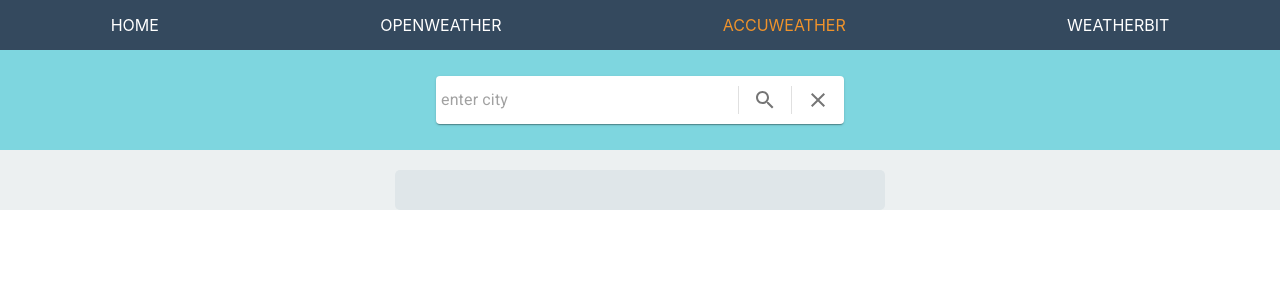
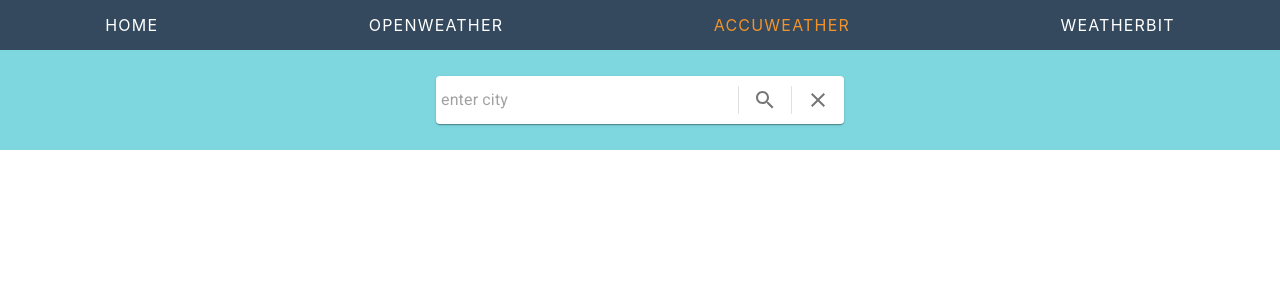
Before and after one commit to slawekmarciniak/weather_app_axios_api_ts, a React (Create React App) app: page /accuweather in a window 1280 px wide. Shown: the top 300 px of the page. Built offline with nearby package versions, Linux system fonts and the light colour scheme.

Commit message:
fix styles

```diff
--- a/src/components/Nav/styles.css
+++ b/src/components/Nav/styles.css
@@ -22,6 +22,7 @@
 .navContainer li {
     text-decoration: none;
     text-transform: uppercase;
+    letter-spacing: 1.2px;
     display: block;
     margin-left: 0;
 
--- a/src/components/Pages/AccuWeather.tsx
+++ b/src/components/Pages/AccuWeather.tsx
@@ -8,8 +8,7 @@
 interface AccuWeatherProps {}
 
 const AccuWeather: FC<AccuWeatherProps> = () => {
-  const { city, handleInputChange, accuWeatherData, setAccuWeatherData } =
-    useContext(AppContext);
+  const { city, accuWeatherData, setAccuWeatherData } = useContext(AppContext);
 
   const groupWeatherData = (data: any) => {
     const temperatures = [];
@@ -33,7 +32,11 @@
   return (
     <div>
       <SearchInput handleClick={handleClick} />
-      <WeatherLayout weather={accuWeatherData} />
+      {accuWeatherData && (
+        <div>
+          <WeatherLayout weather={accuWeatherData} />
+        </div>
+      )}
     </div>
   );
 };
--- a/src/components/Pages/Home.tsx
+++ b/src/components/Pages/Home.tsx
@@ -1,9 +1,16 @@
 import { FC } from "react";
+
+const styles = {
+  color: "#e67e22",
+  fontSize: 30,
+  height: "100vh",
+  marginTop: 100,
+};
 
 interface HomeProps {}
 
 const Home: FC<HomeProps> = () => {
-  return <p>home</p>;
+  return <div style={styles}>Weather App (demo)</div>;
 };
 
 export default Home;
--- a/src/components/Pages/OpenWeather.tsx
+++ b/src/components/Pages/OpenWeather.tsx
@@ -48,7 +48,11 @@
   return (
     <div>
       <SearchInput handleClick={handleClick} />
-      <WeatherLayout weather={openWeatherData} />
+      {openWeatherData && (
+        <div>
+          <WeatherLayout weather={openWeatherData} />
+        </div>
+      )}
     </div>
   );
 };
--- a/src/components/Pages/Weatherbit.tsx
+++ b/src/components/Pages/Weatherbit.tsx
@@ -8,8 +8,7 @@
 interface WeatherbitProps {}
 
 const Weatherbit: FC<WeatherbitProps> = () => {
-  const { weatherbitData, setWeatherbitData, city, handleInputChange } =
-    useContext(AppContext);
+  const { weatherbitData, setWeatherbitData, city } = useContext(AppContext);
 
   const groupWeatherData = (data: any) => {
     const temperatures = [];
@@ -33,7 +32,12 @@
   return (
     <div>
       <SearchInput handleClick={handleClick} />
-      <WeatherLayout weather={weatherbitData} />
+
+      {weatherbitData && (
+        <div>
+          <WeatherLayout weather={weatherbitData} />
+        </div>
+      )}
     </div>
   );
 };
```
Also changed, not shown: src/components/Pages/styles.css (added).
